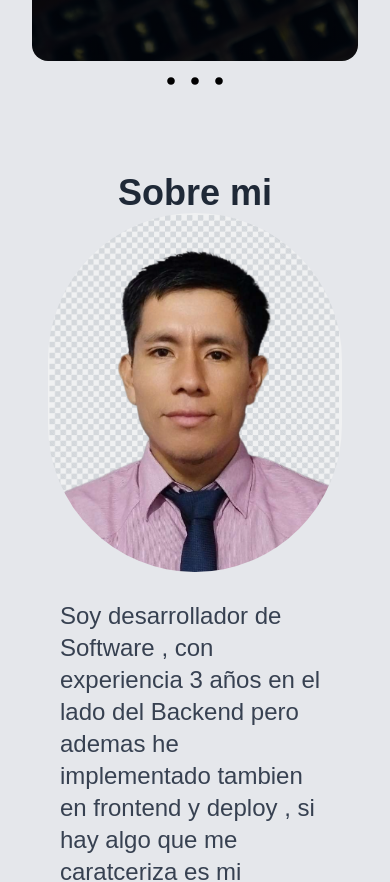
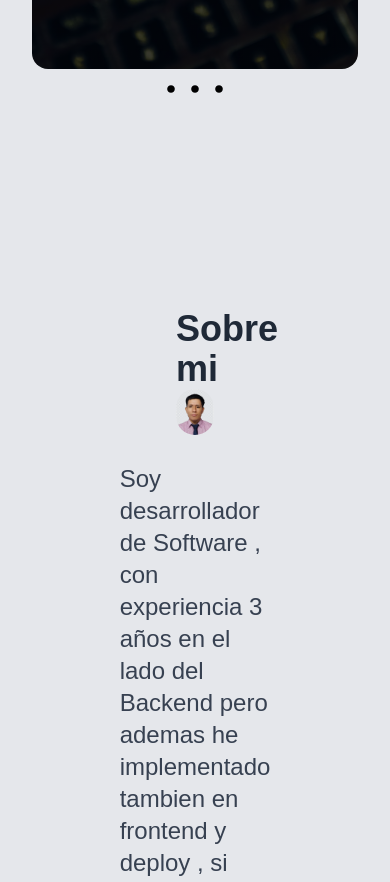
Before and after one commit to jaimeRonald/FRON_REAL, a React (Vite) app: page / in a window 390 px wide. Shown: the part 760-1642 px from the top of the page. Built offline with nearby package versions, Linux system fonts and the light colour scheme; no server answers.

Commit message:
novena subida

```diff
--- a/src/App.jsx
+++ b/src/App.jsx
@@ -82,10 +82,10 @@ function App () {
   return (
     <>
       <Header />
-      <main className='bg-gray-200 px-4 sm:px-6 lg:px-15 xl:px-12 2xl:px-36 pt-6'>
+      <main className='bg-gray-200 px-4 sm:px-6 lg:px-15 xl:px-12 2xl:px-36 pt-8'>
 
         <Carousel/>
-        <div className="lg:flex lg:gap-8 p-8">
+        <div className="lg:flex lg:gap-8 p-40">
           {/* <MainArticle  /> */}
           <Sobre_mi />
           <NewContainer />
--- a/src/components/ArticlesContainer.jsx
+++ b/src/components/ArticlesContainer.jsx
@@ -10,7 +10,9 @@ export const ArticlesContainer = () => {
 
   useEffect(() => {
     // Realiza la solicitud HTTP al backend
-    axios.get('http://127.0.0.1:8000/obtener_experiencias', { credentials: 'include' })
+    let url =  'http://127.0.0.1:8000/obtener_experiencias';
+    let url_produccion = 'https://ronaldeinsten123.000webhostapp.com/public/index.php/obtener_experiencias';
+    axios.get(url_produccion)
       .then(response => {
         // Actualiza el estado con los datos del backend
         setExperience(response.data);
--- a/src/components/NewContainer.jsx
+++ b/src/components/NewContainer.jsx
@@ -8,7 +8,9 @@ export const NewContainer = () => {
 
   useEffect(() => {
     // Realiza la solicitud HTTP al backend
-    axios.get('http://127.0.0.1:8000/obtener_skills', { credentials: 'include' })
+    let url =  'http://127.0.0.1:8000/obtener_skills';
+    let url_produccion = 'https://ronaldeinsten123.000webhostapp.com/public/index.php/obtener_skills';
+    axios.get(url_produccion)
       .then(response => {
         // Actualiza el estado con los datos del backend
         setArticles(response.data);
```
